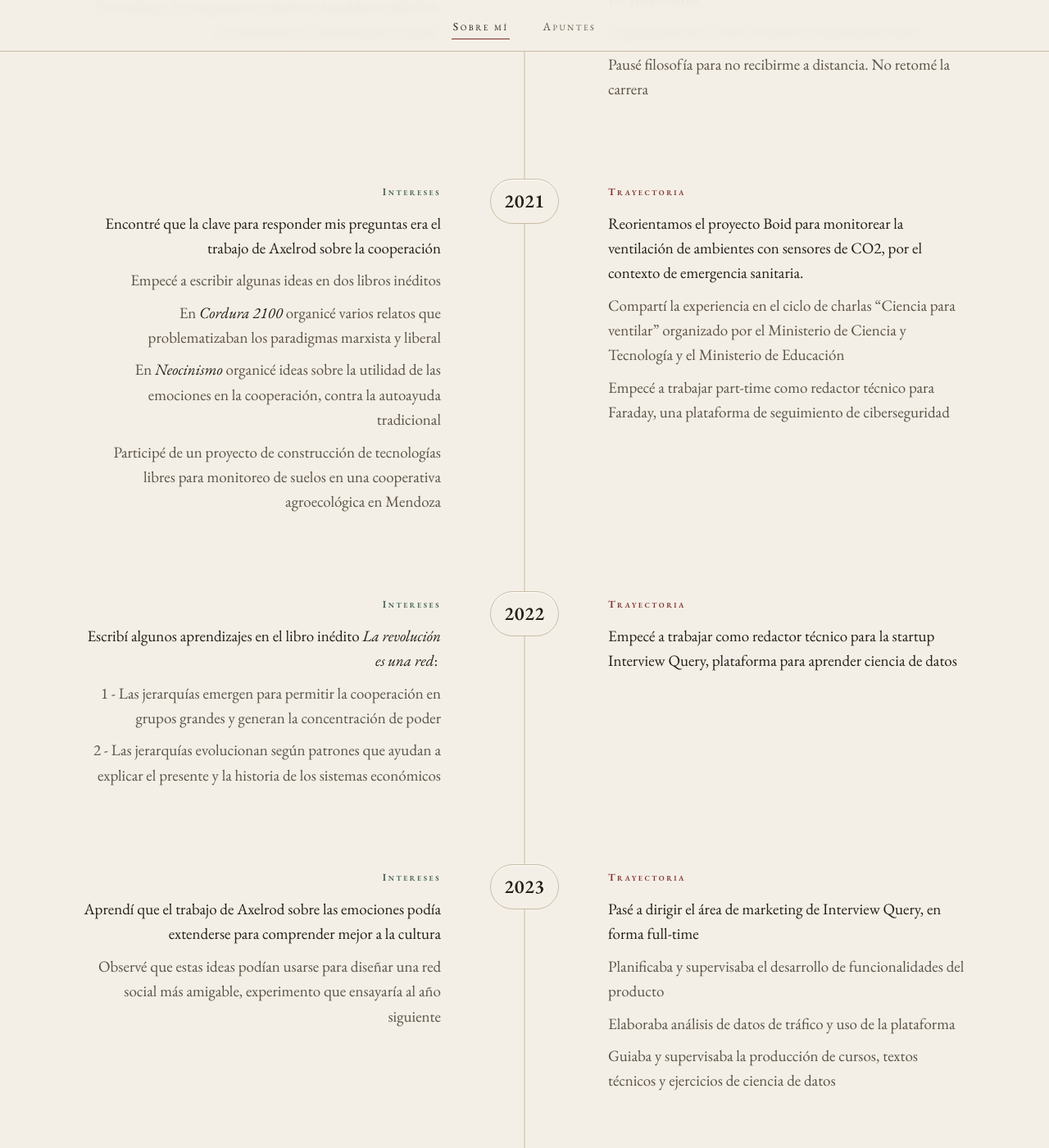
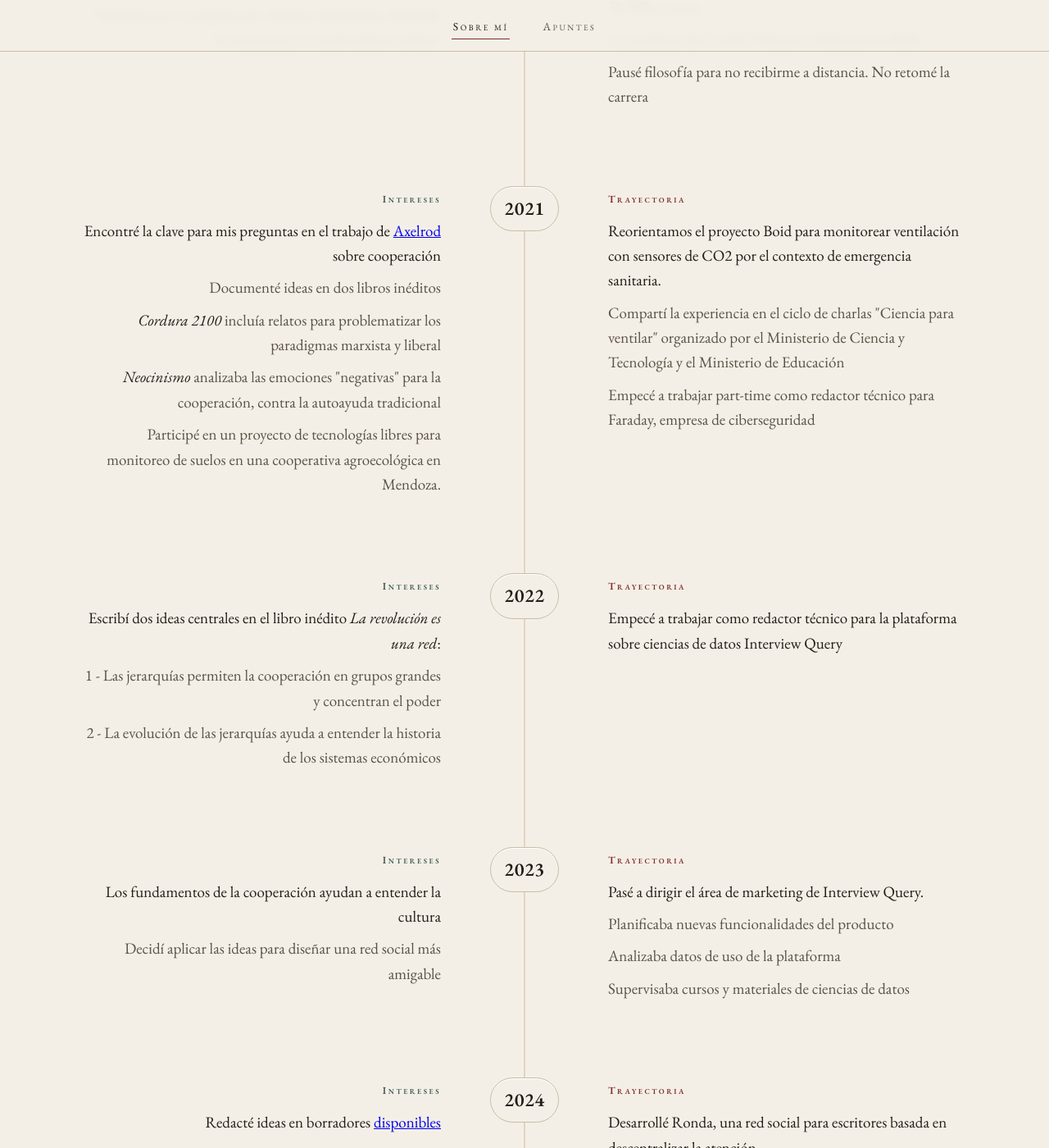
Before and after one commit to juanfernandezzaragoza/web, a Jekyll site: the page built from index.md, in a window 1280 px wide and 1400 px high, scrolled down 3273 px. Shown: the whole window at 82% size. Built offline with Jekyll 4.4.1, drawn with Linux system fonts in a browser that asks for light colours; some of the changed text lies outside the part shown.

Commit message:
Update timeline.yml

```diff
--- a/_data/timeline.yml
+++ b/_data/timeline.yml
@@ -4,8 +4,8 @@
 
 - year: 2014
   trayectoria:
-    - 'Egresé del colegio <a href"https://es.wikipedia.org/wiki/Saint_Andrew%27s_Scots_School">San Andrés</a>."
-    - "Obtuve el mejor promedio masculino en los exámenes IB (bachillerato internacional).'
+    - 'Egresé del colegio <a href="https://es.wikipedia.org/wiki/Saint_Andrew%27s_Scots_School">San Andrés</a>.'
+    - "Obtuve el mejor promedio masculino en los exámenes IB (bachillerato internacional)."
     - "Obtuve el premio al mejor rendimiento en Física."
     - "Fui el presidente del <em>Student Council</em> más joven de la historia del colegio (cursando el penúltimo año)."
   intereses:
@@ -59,10 +59,11 @@
     - 'Participé en la primera residencia de <a href="https://cyted.org/web_redes.php?id_rede=136">REGOSH</a> en Río Grande do Sul'
     - "Impulsé BOID, proyecto de laboratorio de hardware libre en Ciudad Universitaria (UBA)"
     - "El proyecto se declaró de interés cultural por Ciudad de Buenos Aires. Obtuvo la beca de Mecenazgo Cultural de la Ciudad."
-    - "El grupo Filosofía del Futuro lanzó su blog"
+    - 'Filosofía del Futuro lanzó su <a href="https://filosofiadelfuturo.com">blog</a>'
     - "Representé a la Facultad de Filosofía en el panel de estudiantes del laboratorio CITEP (UBA) sobre IA."
   intereses:
-    - "La TGS y los sistemas complejos me dieron un lenguaje que buscaba."
+    - "Encontré los campos más afines a mis intereses."
+    - 'La <a href="https://es.wikipedia.org/wiki/Teor%C3%ADa_de_sistemas">TGS</a> y los sistemas complejos me dieron el lenguaje que buscaba.'
     - "Asistí a cursos de biología sintética y biología celular."
 
 - year: 2020
@@ -80,55 +81,56 @@
 
 - year: 2021
   trayectoria:
-    - "Reorientamos el proyecto Boid para monitorear la ventilación de ambientes con sensores de CO2, por el contexto de emergencia sanitaria."
-    - "Compartí la experiencia en el ciclo de charlas “Ciencia para ventilar” organizado por el Ministerio de Ciencia y Tecnología y el Ministerio de Educación"
-    - "Empecé a trabajar part-time como redactor técnico para Faraday, una plataforma de seguimiento de ciberseguridad"
+    - "Reorientamos el proyecto Boid para monitorear ventilación con sensores de CO2 por el contexto de emergencia sanitaria."
+    - 'Compartí la experiencia en el ciclo de charlas "Ciencia para ventilar" organizado por el Ministerio de Ciencia y Tecnología y el Ministerio de Educación'
+    - "Empecé a trabajar part-time como redactor técnico para Faraday, empresa de ciberseguridad"
   intereses:
-    - "Encontré que la clave para responder mis preguntas era el trabajo de Axelrod sobre la cooperación"
-    - "Empecé a escribir algunas ideas en dos libros inéditos"
-    - "En <em>Cordura 2100</em> organicé varios relatos que problematizaban los paradigmas marxista y liberal"
-    - "En <em>Neocinismo</em> organicé ideas sobre la utilidad de las emociones en la cooperación, contra la autoayuda tradicional"
-    - "Participé de un proyecto de construcción de tecnologías libres para monitoreo de suelos en una cooperativa agroecológica en Mendoza"
+    - 'Encontré la clave para mis preguntas en el trabajo de <a href="https://es.wikipedia.org/wiki/Robert_Axelrod">Axelrod</a> sobre cooperación'
+    - "Documenté ideas en dos libros inéditos"
+    - "<em>Cordura 2100</em> incluía relatos para problematizar los paradigmas marxista y liberal"
+    - '<em>Neocinismo</em> analizaba las emociones "negativas" para la cooperación, contra la autoayuda tradicional'
+    - "Participé en un proyecto de tecnologías libres para monitoreo de suelos en una cooperativa agroecológica en Mendoza."
 
 - year: 2022
   trayectoria:
-    - "Empecé a trabajar como redactor técnico para la startup Interview Query, plataforma para aprender ciencia de datos"
+    - "Empecé a trabajar como redactor técnico para la plataforma sobre ciencias de datos Interview Query"
   intereses:
-    - "Escribí algunos aprendizajes en el libro inédito <em>La revolución es una red</em>:&nbsp;"
-    - "1 - Las jerarquías emergen para permitir la cooperación en grupos grandes y generan la concentración de poder"
-    - "2 - Las jerarquías evolucionan según patrones que ayudan a explicar el presente y la historia de los sistemas económicos"
+    - "Escribí dos ideas centrales en el libro inédito <em>La revolución es una red</em>:"
+    - "1 - Las jerarquías permiten la cooperación en grupos grandes y concentran el poder"
+    - "2 - La evolución de las jerarquías ayuda a entender la historia de los sistemas económicos"
 
 - year: 2023
   trayectoria:
-    - "Pasé a dirigir el área de marketing de Interview Query, en forma full-time"
-    - "Planificaba y supervisaba el desarrollo de funcionalidades del producto"
-    - "Elaboraba análisis de datos de tráfico y uso de la plataforma"
-    - "Guiaba y supervisaba la producción de cursos, textos técnicos y ejercicios de ciencia de datos"
+    - "Pasé a dirigir el área de marketing de Interview Query."
+    - "Planificaba nuevas funcionalidades del producto"
+    - "Analizaba datos de uso de la plataforma"
+    - "Supervisaba cursos y materiales de ciencias de datos"
   intereses:
-    - "Aprendí que el trabajo de Axelrod sobre las emociones podía extenderse para comprender mejor a la cultura"
-    - "Observé que estas ideas podían usarse para diseñar una red social más amigable, experimento que ensayaría al año siguiente"
+    - "Los fundamentos de la cooperación ayudan a entender la cultura"
+    - "Decidí aplicar las ideas para diseñar una red social más amigable"
 
 - year: 2024
   trayectoria:
-    - "Desarrollé Ronda, un experimento de red social para escritores, basado en descentralizar la atención"
-    - "Al principio creció rápido por boca-a-boca y fue muy bien recibida."
-    - "Sin embargo, participar requería demasiado esfuerzo y tuvo baja retención de usuarios"
-    - "La red social dejó de funcionar a fin de año"
+    - "Desarrollé Ronda, una red social para escritores basada en descentralizar la atención"
+    - "Creció rápido por boca-a-boca y fue bien recibida."
+    - "Sin embargo, tuvo baja retención de usuarios. Creo que participar requería demasiado esfuerzo."
+    - "La red social dejó de funcionar a fin de año."
   intereses:
-    - "Redacté el grueso de mis ideas en libros más accesibles, cuyos borradores están disponibles"
-    - "En <em>Patrones</em> resumí cómo la evolución de las jerarquías permite comprender mejor la macrohistoria de los sistemas económicos"
-    - "En <em>Nodos</em> resumí cómo la visión redista de las emociones permite comprender mejor las epidemias de malestar emocional"
-    - "En <em>La reforestación social</em> propuse redes alternativas que apuntan a resolver grandes problemas sociales en forma emergente"
-    - "Trabajé en organizar las diversas ideas en un paradigma integral"
+    - 'Redacté ideas en borradores <a href="https://txt.networkismo.com">disponibles</a>'
+    - "<em>Patrones</em> resume cómo la evolución de las jerarquías permite comprender mejor la macrohistoria de los sistemas económicos"
+    - "<em>Nodos</em> resume cómo la visión redista de las emociones permite comprender mejor las epidemias de malestar emocional"
+    - "<em>La reforestación social</em> proponía redes alternativas para resolver crisis sociales en forma emergente"
+    - "Trabajé en organizar las ideas en un paradigma integral"
 
 - year: 2025
   trayectoria:
-    - "Empecé a elaborar pruebas de concepto de sistemas de cooperación alternativos"
-    - "Dicté el curso <em>El paradigma de la red</em>, donde presenté integralmente un marco teórico para entender la sociedad basado en los tejidos de cooperación."
-    - "Redacté un primer borrador del ensayo <em>El quinto tejido</em> que resume mis aprendizajes centrales"
+    - "Elaboré pruebas de concepto de sistemas de cooperación alternativos"
+    - "Dicté el curso <em>El paradigma de la red</em>, sobre cómo los tejidos de cooperación permiten entender mejor la sociedad."
+    - "Redacté un primer borrador del ensayo <em>La Causa</em> que resume mis aprendizajes centrales"
   intereses:
-    - "Me centré en el dilema central:"
-    - "La cooperación humana se sostiene, en última instancia, en cuatro tipos de sistemas: reciprocidad, reconocimiento, mercado y jerarquías."
-    - "Hasta ahora, sólo el mercado y las jerarquías funcionan en grandes escalas.&nbsp;"
-    - "El mercado lleva al individualismo, mientras que las jerarquías pueden concentrar arbitrariamente el poder. Los grandes problemas de la actualidad nacen de este dilema central."
+    - "La economía tiene un dilema central:"
+    - "Hay cuatro sistemas básicos de cooperación: reciprocidad, reconocimiento, mercado y jerarquías."
+    - "Solo el mercado y las jerarquías funcionan en grandes escalas."
+    - "El mercado promueve el individualismo y las jerarquías concentran el poder."
+    - "Los grandes problemas de la actualidad nacen de este dilema central."
     - "Es posible sembrar un nuevo sistema de cooperación que evite el dilema central."
```
